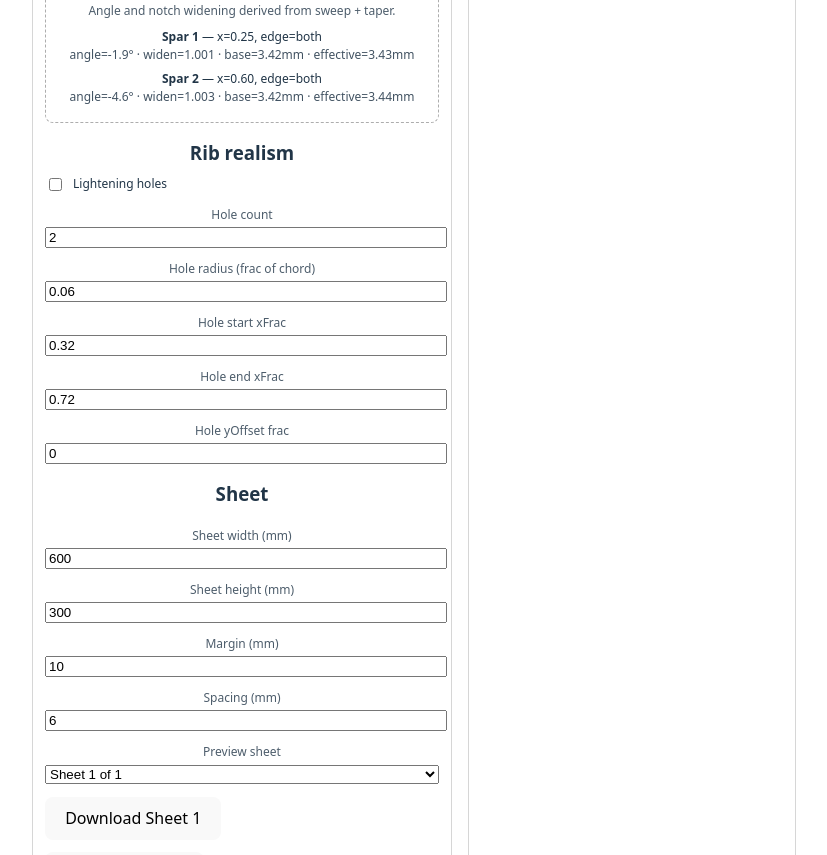
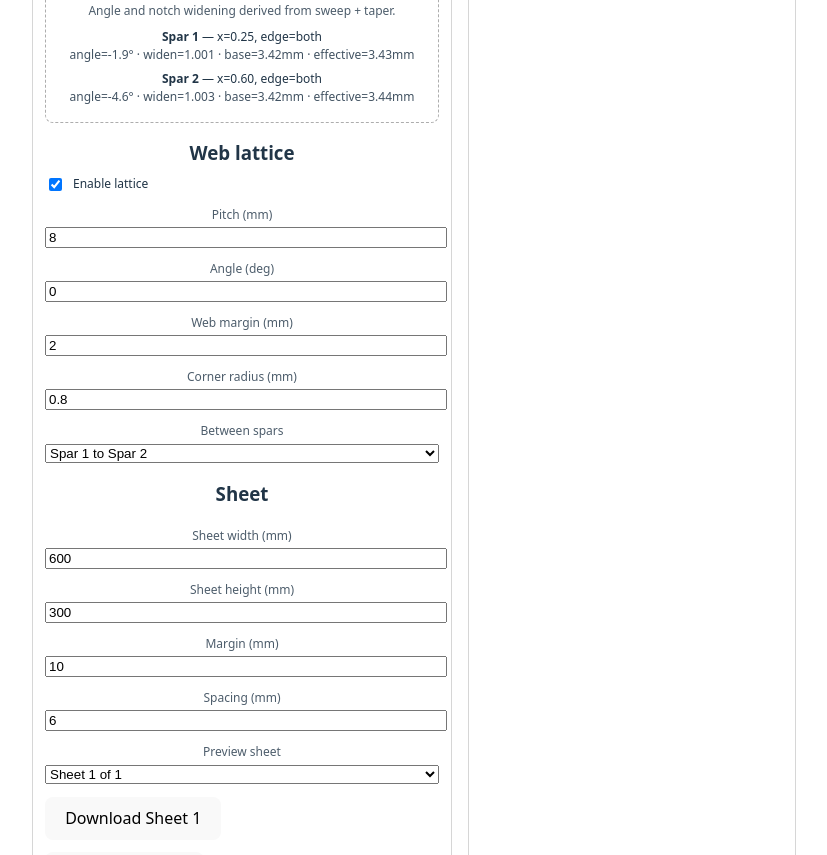
Before and after one commit to Techabilly/luftmach-web, a React (Vite) app: page / in a window 1280 px wide. Shown: the part 1300-2155 px from the top of the page, without its empty margins (226-1053 px from the left). Built offline with nearby package versions, Linux system fonts and the light colour scheme.

Commit message:
Replace rib realism UI with web lattice controls

```diff
--- a/src/App.tsx
+++ b/src/App.tsx
@@ -35,7 +35,7 @@ const defaultSpec: WingSpecV1 = {
   ribFeatures: {
     lighteningHoles: {
       enabled: false,
-    count: 2,
+      count: 0,
       radiusFrac: 0.06,
       xStartFrac: 0.32,
       xEndFrac: 0.72,
@@ -43,12 +43,12 @@ const defaultSpec: WingSpecV1 = {
       cornerFrac: 0.18,
     },
     webLattice: {
-    enabled: false,            // initially off
-    betweenSpars: [0, 1],      // default between spar 1 and 2
-    pitch: 14,                 // lattice spacing in mm
-    angleDeg: 60,              // rotation
-    webMargin: 4,              // inset from spar boundaries
-    cornerRadius: 1.5,         // rounded corner radius
+      enabled: true,
+      betweenSpars: [0, 1],
+      pitch: 8,
+      angleDeg: 0,
+      webMargin: 2,
+      cornerRadius: 0.8,
     },
   },
 };
@@ -315,99 +315,108 @@ export default function App() {
           </div>
         </div>
 
-        <h3 style={{ marginTop: 16, marginBottom: 8 }}>Rib realism</h3>
+        <h3 style={{ marginTop: 16, marginBottom: 8 }}>Web lattice</h3>
 
         <label style={{ display: "flex", alignItems: "center", gap: 8, fontSize: 12 }}>
           <input
             type="checkbox"
-            checked={spec.ribFeatures.lighteningHoles.enabled}
+            checked={spec.ribFeatures.webLattice.enabled}
             onChange={(e) =>
               setSpec((s) => ({
                 ...s,
                 ribFeatures: {
                   ...s.ribFeatures,
-                  lighteningHoles: { ...s.ribFeatures.lighteningHoles, enabled: e.target.checked },
+                  webLattice: { ...s.ribFeatures.webLattice, enabled: e.target.checked },
                 },
               }))
             }
           />
-          Lightening holes
+          Enable lattice
         </label>
 
         <Field
-          label="Hole count"
-          value={spec.ribFeatures.lighteningHoles.count}
+          label="Pitch (mm)"
+          value={spec.ribFeatures.webLattice.pitch}
+          step={0.5}
+          onChange={(v) =>
+            setSpec((s) => ({
+              ...s,
+              ribFeatures: {
+                ...s.ribFeatures,
+                webLattice: { ...s.ribFeatures.webLattice, pitch: Math.max(1, v) },
+              },
+            }))
+          }
+        />
+
+        <Field
+          label="Angle (deg)"
+          value={spec.ribFeatures.webLattice.angleDeg}
           step={1}
           onChange={(v) =>
             setSpec((s) => ({
               ...s,
               ribFeatures: {
                 ...s.ribFeatures,
-                lighteningHoles: { ...s.ribFeatures.lighteningHoles, count: Math.max(0, Math.round(v)) },
+                webLattice: { ...s.ribFeatures.webLattice, angleDeg: v },
               },
             }))
           }
         />
 
         <Field
-          label="Hole radius (frac of chord)"
-          value={spec.ribFeatures.lighteningHoles.radiusFrac}
-          step={0.01}
+          label="Web margin (mm)"
+          value={spec.ribFeatures.webLattice.webMargin}
+          step={0.5}
           onChange={(v) =>
             setSpec((s) => ({
               ...s,
               ribFeatures: {
                 ...s.ribFeatures,
-                lighteningHoles: { ...s.ribFeatures.lighteningHoles, radiusFrac: clamp(v, 0.01, 0.25) },
+                webLattice: { ...s.ribFeatures.webLattice, webMargin: Math.max(0, v) },
               },
             }))
           }
         />
 
         <Field
-          label="Hole start xFrac"
-          value={spec.ribFeatures.lighteningHoles.xStartFrac}
-          step={0.01}
+          label="Corner radius (mm)"
+          value={spec.ribFeatures.webLattice.cornerRadius}
+          step={0.1}
           onChange={(v) =>
             setSpec((s) => ({
               ...s,
               ribFeatures: {
                 ...s.ribFeatures,
-                lighteningHoles: { ...s.ribFeatures.lighteningHoles, xStartFrac: clamp(v, 0.05, 0.95) },
+                webLattice: { ...s.ribFeatures.webLattice, cornerRadius: Math.max(0, v) },
               },
             }))
           }
         />
 
-        <Field
-          label="Hole end xFrac"
-          value={spec.ribFeatures.lighteningHoles.xEndFrac}
-          step={0.01}
-          onChange={(v) =>
+        <div style={{ marginTop: 12 }}>
+          <label style={{ display: "block", fontSize: 12, opacity: 0.8 }}>Between spars</label>
+          <select
+            value={spec.ribFeatures.webLattice.betweenSpars.join(",")}
+            onChange={(e) => {
+              const [a, b] = e.target.value.split(",").map(Number);
               setSpec((s) => ({
                 ...s,
                 ribFeatures: {
                   ...s.ribFeatures,
-                lighteningHoles: { ...s.ribFeatures.lighteningHoles, xEndFrac: clamp(v, 0.05, 0.95) },
+                  webLattice: { ...s.ribFeatures.webLattice, betweenSpars: [a, b] },
                 },
-            }))
-          }
-        />
-
-        <Field
-          label="Hole yOffset frac"
-          value={spec.ribFeatures.lighteningHoles.yOffsetFrac}
-          step={0.01}
-          onChange={(v) =>
-            setSpec((s) => ({
-              ...s,
-              ribFeatures: {
-                ...s.ribFeatures,
-                lighteningHoles: { ...s.ribFeatures.lighteningHoles, yOffsetFrac: clamp(v, -0.25, 0.25) },
-              },
-            }))
-          }
-        />
+              }));
+            }}
+            style={{ width: "100%" }}
+          >
+            {spec.spars.slice(0, -1).map((_, i) => (
+              <option key={i} value={`${i},${i + 1}`}>
+                Spar {i + 1} to Spar {i + 2}
+              </option>
+            ))}
+          </select>
+        </div>
 
         {mode === "sheets" && (
           <>
```
Lines whose indentation alone changed are shown as unchanged.
